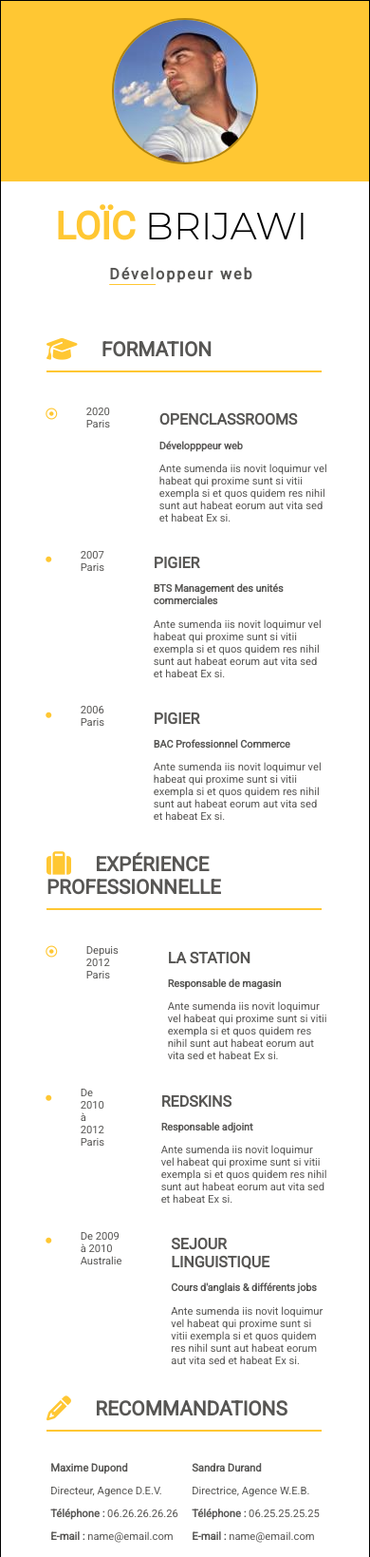
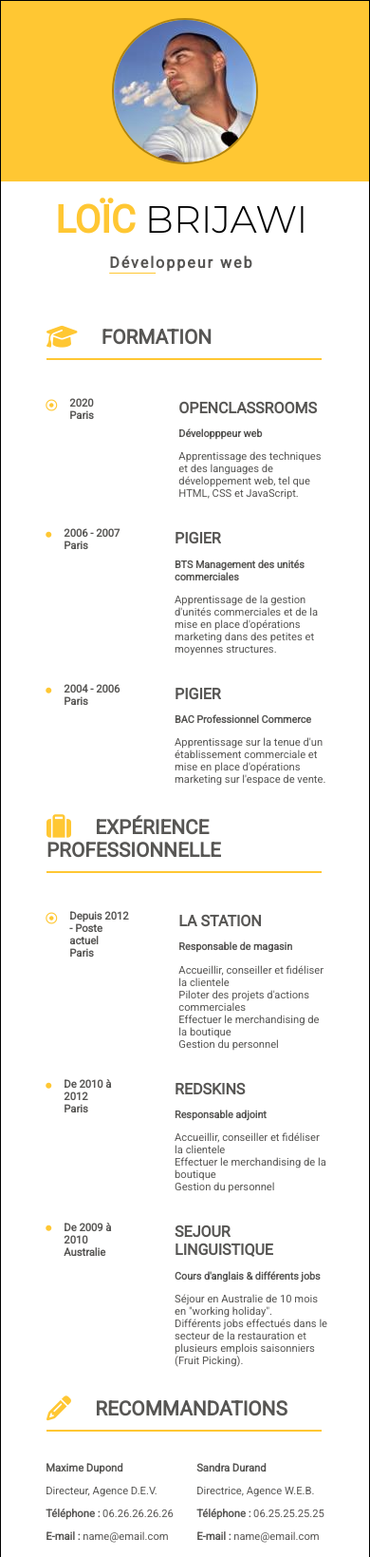
Before and after one commit to Loic91/CV_Loic, a plain HTML site: page index.html in a window 390 px wide. Shown: the top 1639 px of the page at 95% size. Drawn offline with Linux system fonts and the light colour scheme.

Commit message:
Ajout de texte / changement du nom du fichier html

```diff
--- a/curriculum_vitae.html
+++ b/index.html
@@ -3,10 +3,11 @@
 <html lang="fr-fr" xmlns="http://www.w3.org/1999/xhtml">
 <head>
     <meta charset="utf-8" />
-    <meta name="viewport" content="width=device-width, user-scalable=no">
+    <meta name="viewport" content="width=device-width, user-scalable=yes">
     <link rel="stylesheet" href="style.css" />
     <link rel="stylesheet" href="media_queries_568.css" />
     <link rel="stylesheet" href="media_queries_768.css" />
+    <link rel="stylesheet" href="media_queries_320.css" />
     <link href="https://fonts.googleapis.com/css?family=Roboto&display=swap" rel="stylesheet">
     <link href="https://fonts.googleapis.com/css?family=Montserrat:300&display=swap" rel="stylesheet">
     <script src="https://kit.fontawesome.com/78f1dc1fad.js" crossorigin="anonymous"></script>
@@ -15,15 +16,15 @@
 <body>
     <div id="bloc_page">
         <header>
-            <section id="photo">
+            <div id="photo">
                 <div id="photo_loic">
                     <img src="images/photo_de_moi_150.jpg" alt="photo de Loic" id="taille_photo">
                 </div>
-            </section>
-            <section id="titre">
+            </div>
+            <div id="titre">
                 <h1><span class="titre_1">LOÏC</span> <span class="titre_3">BRIJAWI</span></h1>
                 <h2><span class="titre_2">Dével</span>oppeur web</h2>
-            </section>
+            </div>
         </header>
         <main>
             <div id="bloc_gauche">
@@ -52,12 +53,15 @@
                     <div class="surligne">
                         <h5>À propos de moi</h5>
                     </div>
-                    <section id="informations">
+                    <div id="informations">
                         <p>
-                            Dum apud Persas, ut supra narravimus, perfidia regis motus agitat insperatos, et in eois tractibus bella rediviva consurgunt, anno sexto decimo et eo diutius post Nepotiani exitium, saeviens per urbem aeternam urebat cuncta Bellona, ex primordiis minimis ad clades excita luctuosas, quas obliterasset utinam iuge silentium! ne forte paria quandoque temptentur, plus exemplis generalibus nocitura quam delictis.
-
+                            Actuellement responsable d'une boutique de prêt-à-porter à Paris, je suis également en reconversion professionnelle dans le secteur du développement web.
+                            <br/>
+                            <br/>Autodidacte, j'ai créé un site internet avec Wordpress en utilisant notamment les multiples "plugins" disponibles sur cette plateforme.<br/>Ce premier pas dans l'univers du web m'a permis de comprendre vers où je souhaite diriger ma carrière professionnelle.
+                            <br/>
+                            <br/>La formation de développeur web me permettra d'acquérir les compétences et le diplôme necessaire pour exercer ce métier.
                         </p>
-                    </section>
+                    </div>
                 </section>
                 <section id="loisirs">
                     <div class="surligne">
@@ -73,13 +77,14 @@
                             </i>
                         </div>
                         <div class="icone">
-                            <i class="fas fa-palette">
+                            <i class="fas fa-table-tennis">
                             </i>
                         </div>
                     </div>
                 </section>
             </div>
             <div id="bloc_droit">
+
                 <h3>
                     <i class="fas fa-graduation-cap fa-lg">
                     </i>
@@ -93,9 +98,11 @@
                         </div>
                         <div class="annee">
                             <p>
+                                <strong>
                                     2020
                                     <br />
                                     Paris
+                                </strong>
                             </p>
                         </div>
                         <div class="etablissement">
@@ -103,7 +110,7 @@
                             <h6>Développpeur web</h6>
                             <div class="taches">
                                 <p>
-                                    Ante sumenda iis novit loquimur vel habeat qui proxime sunt si vitii exempla si et quos quidem res nihil sunt aut habeat eorum aut vita sed et habeat Ex si.
+                                    Apprentissage des techniques et des languages de développement web, tel que HTML, CSS et JavaScript.
                                 </p>
                             </div>
                         </div>
@@ -116,9 +123,11 @@
                         </div>
                         <div class="annee">
                             <p>
-                                2007
+                                <strong>
+                                    2006 - 2007
                                     <br />
                                     Paris
+                                </strong>
                             </p>
                         </div>
                         <div class="etablissement">
@@ -126,7 +135,7 @@
                             <h6>BTS Management des unités commerciales</h6>
                             <div class="taches">
                                 <p>
-                                    Ante sumenda iis novit loquimur vel habeat qui proxime sunt si vitii exempla si et quos quidem res nihil sunt aut habeat eorum aut vita sed et habeat Ex si.
+                                    Apprentissage de la gestion d'unités commerciales et de la mise en place d'opérations marketing dans des petites et moyennes structures.
                                 </p>
                             </div>
                         </div>
@@ -138,9 +147,11 @@
                         </div>
                         <div class="annee">
                             <p>
-                                2006
+                                <strong>
+                                    2004 - 2006
                                     <br />
                                     Paris
+                                </strong>
                             </p>
                         </div>
                         <div class="etablissement">
@@ -148,7 +159,7 @@
                             <h6>BAC Professionnel Commerce</h6>
                             <div class="taches">
                                 <p>
-                                    Ante sumenda iis novit loquimur vel habeat qui proxime sunt si vitii exempla si et quos quidem res nihil sunt aut habeat eorum aut vita sed et habeat Ex si.
+                                    Apprentissage sur la tenue d'un établissement commerciale et mise en place d'opérations marketing sur l'espace de vente.
                                 </p>
                             </div>
                         </div>
@@ -167,17 +178,21 @@
                         </div>
                         <div class="annee">
                             <p>
-                                Depuis 2012
+                                <strong>
+                                    Depuis 2012 - Poste actuel
                                     <br />
                                     Paris
+                                </strong>
                             </p>
                         </div>
                         <div class="etablissement">
                             <h4>LA STATION</h4>
                             <h6>Responsable de magasin</h6>
                             <div class="taches">
-                                <p>
-                                    Ante sumenda iis novit loquimur vel habeat qui proxime sunt si vitii exempla si et quos quidem res nihil sunt aut habeat eorum aut vita sed et habeat Ex si.
+                                <p>Accueillir, conseiller et fidéliser la clientele
+                                    <br/>Piloter des projets d'actions commerciales
+                                    <br/>Effectuer le merchandising de la boutique
+                                    <br/>Gestion du personnel
                                 </p>
                             </div>
                         </div>
@@ -190,9 +205,11 @@
                         </div>
                         <div class="annee">
                             <p>
+                                <strong>
                                     De 2010 à 2012
                                     <br />
                                     Paris
+                                </strong>
                             </p>
                         </div>
                         <div class="etablissement">
@@ -200,7 +217,9 @@
                             <h6>Responsable adjoint</h6>
                             <div class="taches">
                                 <p>
-                                    Ante sumenda iis novit loquimur vel habeat qui proxime sunt si vitii exempla si et quos quidem res nihil sunt aut habeat eorum aut vita sed et habeat Ex si.
+                                    Accueillir, conseiller et fidéliser la clientele
+                                    <br />Effectuer le merchandising de la boutique
+                                    <br />Gestion du personnel
                                 </p>
                             </div>
                         </div>
@@ -213,9 +232,11 @@
                         </div>
                         <div class="annee">
                             <p>
+                                <strong>
                                     De 2009 à 2010
                                     <br />
                                     Australie
+                                </strong>
                             </p>
                         </div>
                         <div class="etablissement">
@@ -223,7 +244,8 @@
                             <h6>Cours d'anglais & différents jobs </h6>
                             <div class="taches">
                                 <p>
-                                    Ante sumenda iis novit loquimur vel habeat qui proxime sunt si vitii exempla si et quos quidem res nihil sunt aut habeat eorum aut vita sed et habeat Ex si.
+                                    Séjour en Australie de 10 mois en "working holiday".
+                                    <br/>Différents jobs effectués dans le secteur de la restauration et plusieurs emplois saisonniers (Fruit Picking).
                                 </p>
                             </div>
                         </div>
@@ -235,7 +257,7 @@
                     </i>
                     RECOMMANDATIONS
                 </h3>
-                <section id="recommandation">
+                <div id="recommandation">
                     <div class="recommandation_1">
 
                         <p><strong>Maxime Dupond</strong></p>
@@ -251,7 +273,7 @@
                         <p><strong>Téléphone :</strong> 06.25.25.25.25</p>
                         <p><strong>E-mail :</strong> name@email.com</p>
                     </div>
-                </section>
+                </div>
             </div>
         </main>
     </div>
--- a/media_queries_568.css
+++ b/media_queries_568.css
@@ -21,11 +21,7 @@
         margin-bottom: 10px;
     }
 
-    #bloc_gauche {
-        width: 100%;
-    }
-
-    #bloc_droit {
+    #bloc_gauche, #bloc_droit {
         width: 100%;
     }
 
@@ -47,12 +43,34 @@
     }
 
     #recommandation {
-        margin-left: 45px;
-        margin-right: 45px;
+        margin-left: 40px;
+        margin-right: 40px;
+    }
+
+    .recommandation_1{
+        padding-right: 5px;
+    }
+
+    .recommandation_2{
+        padding-left: 5px;
     }
 
     #photo_loic {
         margin-top: 10px;
         margin-bottom: 10px;
     }
+
+    .annee {
+        margin: 2% 0 0 -3%;
+        width: 40%;
+    }
+
+    .etablissement {
+        padding-left: 15%;
+        width: 100%;
+    }
+
+    .puce_1{
+        padding-top: 4px;
+    }
 }
--- a/style.css
+++ b/style.css
@@ -57,11 +57,7 @@ h2 {
     color: #575654;
 }
 
-header{
-    display: flex;
-}
-
-main{
+header, main{
     display: flex;
 }
 
@@ -103,6 +99,9 @@ h5 {
 /*Sélection des icones comprises dans la section "Loisirs"*/
 #icones i {
     color: #575654;
+    font-size: 30px;
+    margin-left: 4px;
+    margin-top: 7px;
 }
 
 .puce i{
@@ -129,8 +128,17 @@ address{
 }
 
 #loisirs{
-    padding-top: 450px;
+    padding-top: 500px;
 
+}
+
+/* "Cercle" qui entoure les icones Loisirs*/
+.icone {
+    background: #FFC733;
+    border-radius: 50%;
+    width: 45px;
+    height: 45px;
+    border: 2px solid #575654;
 }
 
 /*!!!!!!!!!!!!! BLOC DE DROITE !!!!!!!!!!!!*/
@@ -150,8 +158,6 @@ address{
     margin: 4% 1% 0 5%;
 }
 
-
-
 .mise_en_page {
     display: flex;
     width: 89%;
@@ -164,12 +170,13 @@ i {
 }
 
 .annee{
-    margin: 1% 0 0 2%;
+    margin: 1% 0 0 -3%;
+    width: 80%;
 }
 
 .etablissement {
     padding-left: 15%;
-    width: 120%;
+    width: 95%;
 }
 
 /*Ligne en-dessous de chaque titre*/
```
Also changed, not shown: media_queries_320.css (added, +21 -0 lines). Lines whose indentation alone changed are shown as unchanged.
